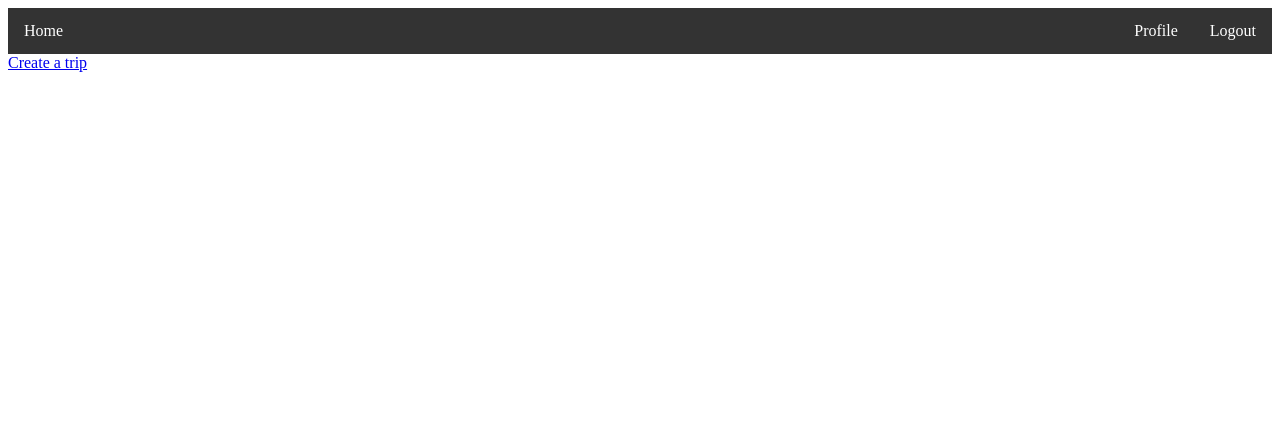
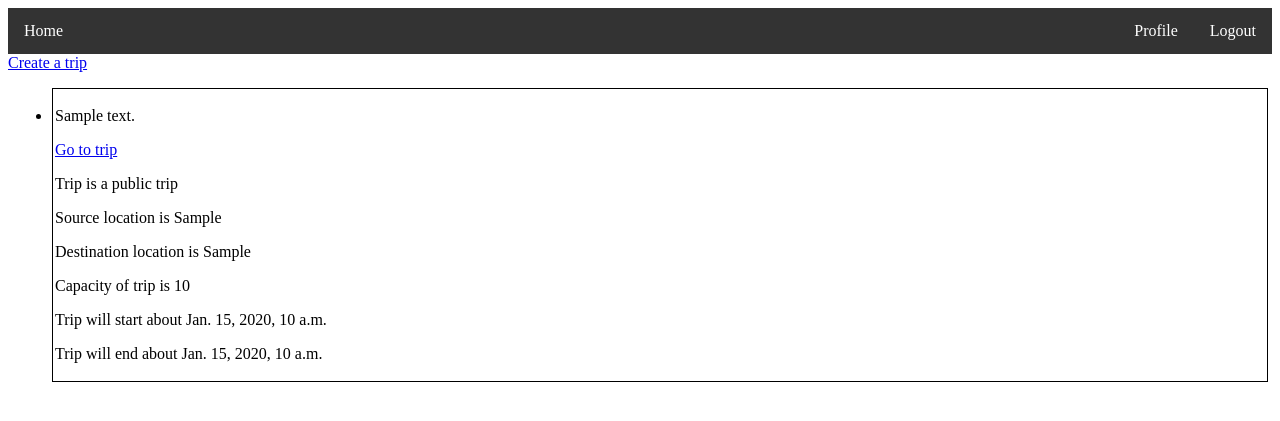
Before and after one commit to moein99/Carpooling, a Django app: page /trip/ in a window 1280 px wide. Shown: the top 421 px of the page. Run offline with Django 3.2, Linux system fonts and the light colour scheme; a user stored in the database is signed in; tables that the repository leaves empty hold one stand-in row (values such as "Sample post").

Commit message:
show trips made by user

```diff
--- a/carpooling/trip/templates/trip_manager.html
+++ b/carpooling/trip/templates/trip_manager.html
@@ -20,5 +20,47 @@
 </div>
 <br>
 
+{# I Hate UI #}
+<script>
+    let trips_list = document.getElementById('trips_list');
+    {% for user_trip in user_trips %}
+        var list_item = document.createElement('li');
+        {% if user_trip.trip_description %}
+            var description = document.createElement('p');
+            description.appendChild(document.createTextNode('{{ user_trip.trip_description }}'));
+            list_item.appendChild(description);
+        {% endif %}
+        var source = document.createElement('p');
+        source.appendChild(document.createTextNode('Source location is {{ user_trip.source}}'));
+        var destination = document.createElement('p');
+        destination.appendChild(document.createTextNode('Destination location is {{ user_trip.source}}'));
+        var is_private = document.createElement('p');
+        {% if user_trip.is_private %}
+            is_private.appendChild(document.createTextNode('Trip is a private trip'));
+        {% else %}
+            is_private.appendChild(document.createTextNode('Trip is a public trip'));
+        {% endif %}
+        var capacity = document.createElement('p');
+        capacity.appendChild(document.createTextNode('Capacity of trip is {{ user_trip.capacity }}'));
+        var starting_estimation = document.createElement('p');
+        starting_estimation.appendChild(document.createTextNode('Trip will start about {{ user_trip.start_estimation }}'));
+        var ending_estimation = document.createElement('p');
+        ending_estimation.appendChild(document.createTextNode('Trip will end about {{ user_trip.end_estimation }}'));
+        var link_to_trip = document.createElement('a');
+        link_to_trip.appendChild(document.createTextNode('Go to trip'));
+        link_to_trip.setAttribute('href', '{% url 'trip:trip_page' user_trip.id %}');
+        list_item.appendChild(link_to_trip)
+        list_item.appendChild(is_private);
+        list_item.appendChild(source);
+        list_item.appendChild(destination);
+        list_item.appendChild(capacity);
+        list_item.appendChild(starting_estimation);
+        list_item.appendChild(ending_estimation);
+        list_item.setAttribute('style', 'border: 1px solid; padding: 2px; margin:4px');
+        trips_list.appendChild(list_item);
+    {% endfor %}
+
+</script>
+
 </body>
 </html>
--- a/carpooling/trip/urls.py
+++ b/carpooling/trip/urls.py
@@ -5,4 +5,5 @@ app_name = "trip"
 urlpatterns = [
     path("", views.trip_init, name='trip_init'),
     path("create/", views.trip_creation, name='trip_creation'),
+    path("<int:trip_id>/", views.trip_page, name='trip_page'),
 ]
--- a/carpooling/trip/views.py
+++ b/carpooling/trip/views.py
@@ -1,7 +1,8 @@
 from django.contrib.auth.decorators import login_required
 from django.contrib.gis.geos import Point
-from django.http import HttpResponseBadRequest
+from django.http import HttpResponseBadRequest, HttpResponse
 from django.shortcuts import render, redirect
+
 # Create your views here.
 from django.urls import reverse
 from account.models import Member
@@ -11,7 +12,7 @@ from trip.models import Trip
 
 
 def trip_init(request):
-    return render(request, 'trip_manager.html', {})
+    return render(request, 'trip_manager.html', {'user_trips': get_user_trips(request.user.id)})
 
 
 @login_required()
@@ -43,3 +44,11 @@ def get_user_groups(user_id):
     for group in groups:
         groups_dict[group.title] = group.code
     return groups_dict
+
+
+def get_user_trips(user_id):
+    return Trip.objects.filter(car_provider_id=user_id)
+
+
+def trip_page(request, trip_id):
+    return HttpResponse("This will be trip page!")
```
